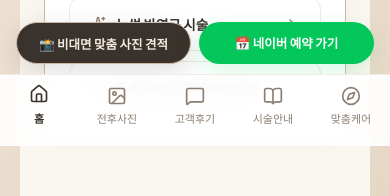
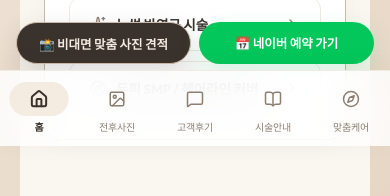
Before and after one commit to seojeongju/smp-studio, a React (Vite) app: page /#home in a window 390 px wide. Shown: the part 698-894 px from the top of the page. Built offline with nearby package versions, Linux system fonts and the light colour scheme.

Commit message:
design: 하단 네비게이션 탭바 구글 MD3 소프트 캡슐 하이라이터 반응형 디자인 적용 및 UI/UX 고도화

```diff
--- a/src/components/BottomNav.tsx
+++ b/src/components/BottomNav.tsx
@@ -30,7 +30,9 @@
             onClick={() => setActiveTab(item.id)}
             aria-label={item.label}
           >
-            <IconComponent size={20} />
+            <div className="nav-icon-wrapper">
+              <IconComponent size={18} />
+            </div>
             <span>{item.label}</span>
           </button>
         );
--- a/src/index.css
+++ b/src/index.css
@@ -262,16 +262,17 @@
   transform: translateX(-50%);
   width: 100%;
   max-width: 480px;
-  height: 72px;
-  background-color: rgba(255, 255, 255, 0.9);
-  backdrop-filter: blur(12px);
-  -webkit-backdrop-filter: blur(12px);
+  height: 76px;
+  background-color: rgba(255, 255, 255, 0.82);
+  backdrop-filter: blur(20px);
+  -webkit-backdrop-filter: blur(20px);
   border-top: 1px solid var(--color-border);
+  box-shadow: 0 -4px 24px rgba(58, 50, 44, 0.05);
   display: flex;
   justify-content: space-around;
   align-items: center;
   z-index: 100;
-  padding-bottom: 10px; /* Safe Area 대응 */
+  padding-bottom: env(safe-area-inset-bottom, 12px); /* OS Safe Area 대응 */
 }
 
 @media (min-width: 481px) {
@@ -283,7 +284,8 @@
     border-bottom-left-radius: 28px; /* 모바일 프레임 둥근 모서리에 정밀 맞춤 */
     border-bottom-right-radius: 28px;
     padding-bottom: 0; /* 데스크톱에서는 세이프에리어 오프셋 불필요 */
-    height: 64px;
+    height: 68px;
+    box-shadow: 0 -2px 16px rgba(58, 50, 44, 0.03);
   }
 }
 
@@ -323,14 +325,22 @@
   align-items: center;
   justify-content: center;
   color: var(--color-text-muted);
-  font-size: 11px;
+  font-size: 10px;
   font-weight: 500;
+  letter-spacing: -0.2px;
   cursor: pointer;
-  transition: var(--transition-smooth);
+  transition: var(--transition-spring);
   width: 20%;
   height: 100%;
   border: none;
   background: none;
+  padding: 4px 0;
+  text-decoration: none;
+  user-select: none;
+}
+
+.nav-item span {
+  transition: var(--transition-smooth);
 }
 
 .nav-item.active {
@@ -338,14 +348,54 @@
   font-weight: 700;
 }
 
-.nav-item svg {
+/* 소프트 캡슐 하이라이터 기본 상태 */
+.nav-icon-wrapper {
+  display: flex;
+  align-items: center;
+  justify-content: center;
+  width: 56px;
+  height: 32px;
+  border-radius: 16px;
+  background-color: transparent;
+  transition: var(--transition-spring);
   margin-bottom: 4px;
-  transition: var(--transition-smooth);
 }
 
-.nav-item.active svg {
-  transform: translateY(-2px);
+.nav-icon-wrapper svg {
+  transition: var(--transition-spring);
+  color: var(--color-text-muted);
+  stroke-width: 2px;
+}
+
+/* 탭 활성화 시 소프트 캡슐 하이라이트 노출 */
+.nav-item.active .nav-icon-wrapper {
+  background-color: var(--color-primary-light);
+  transform: scale(1.06);
+}
+
+.nav-item.active .nav-icon-wrapper svg {
   color: var(--color-text-main);
+  stroke-width: 2.5px;
+}
+
+/* 데스크톱 마우스 호버 피드백 및 모바일 햅틱 액티브 피드백 */
+@media (hover: hover) {
+  .nav-item:hover {
+    transform: translateY(-2px);
+  }
+  .nav-item:hover .nav-icon-wrapper {
+    background-color: rgba(230, 213, 195, 0.25);
+  }
+  .nav-item:hover .nav-icon-wrapper svg {
+    color: var(--color-text-main);
+  }
+  .nav-item.active:hover .nav-icon-wrapper {
+    background-color: var(--color-primary-light); /* 활성 상태 호버는 배경 고정 */
+  }
+}
+
+.nav-item:active .nav-icon-wrapper {
+  transform: scale(0.92);
 }
 
 /* 스크롤 가능한 메인 본문 */
```
